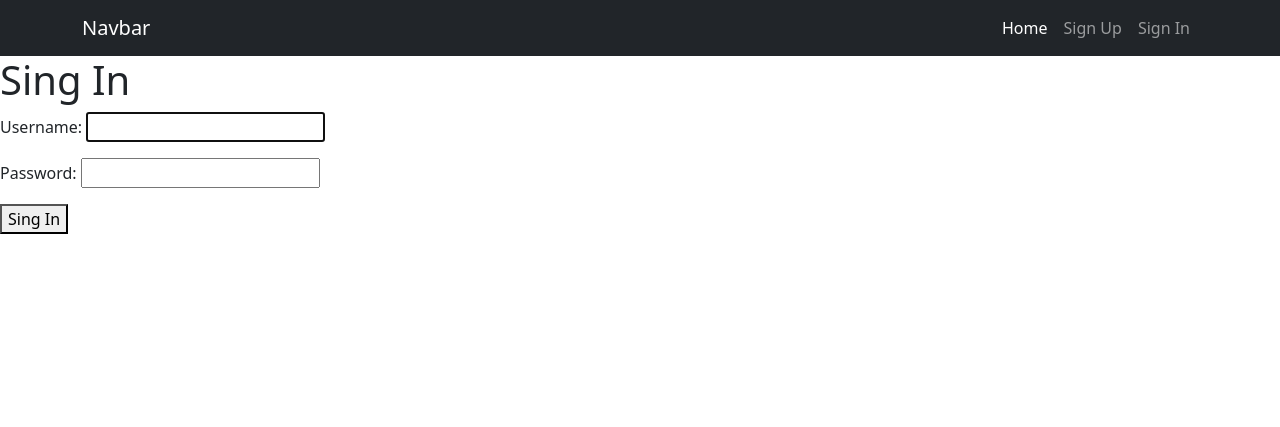
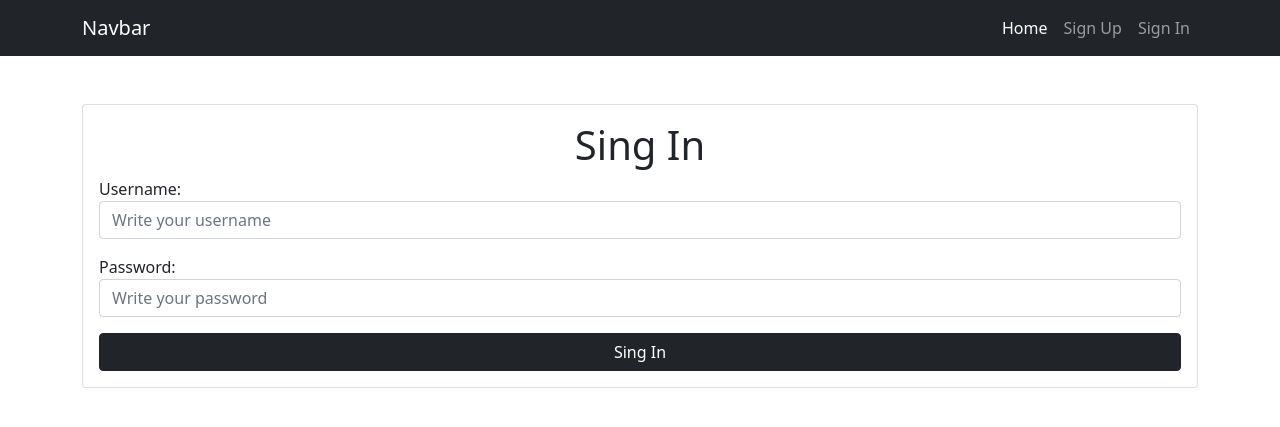
Before and after one commit to Evanderss/Authentication, a Django app: page /signin/ in a window 1280 px wide. Shown: the top 427 px of the page. Run offline with Django 4.2, Linux system fonts and the light colour scheme.

Commit message:
Estilizando signin

```diff
--- a/tasks/templates/signin.html
+++ b/tasks/templates/signin.html
@@ -1,10 +1,26 @@
 {% extends 'base.html' %}
 {% block content %}
-<h1>Sing In</h1>
-{{error}}
-<form action="" method="post">
-    {% csrf_token %}
-    {{form.as_p}}
-    <button>Sing In</button>
-</form>
+<main class="container">
+    <div class="row">
+        <section>
+            <form action="{% url 'signin' %}" method="post" class="card card-body mt-5">
+                <h1 class="text-center">Sing In</h1>
+                {{error}}
+                {% csrf_token %}
+
+                <div class="mb-3">
+                    <label for="username">Username:</label>
+                    <input type="text" name="username" id="username" class="form-control" placeholder="Write your username">
+                </div>
+
+                <div class="mb-3">
+                    <label for="password">Password:</label>
+                    <input type="password" name="password" id="password" class="form-control" placeholder="Write your password">
+                </div>
+
+                <button class="btn btn-dark">Sing In</button>
+            </form>
+        </section>
+    </div>
+</main>
 {% endblock content %}
```
Also changed, not shown: db.sqlite3.
